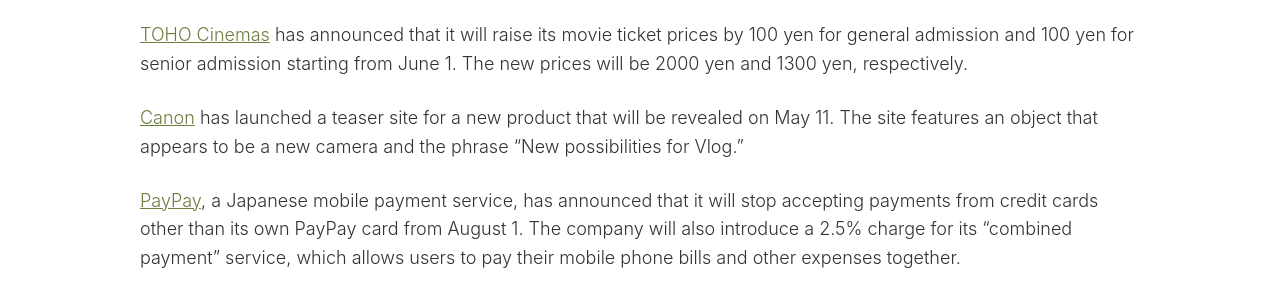
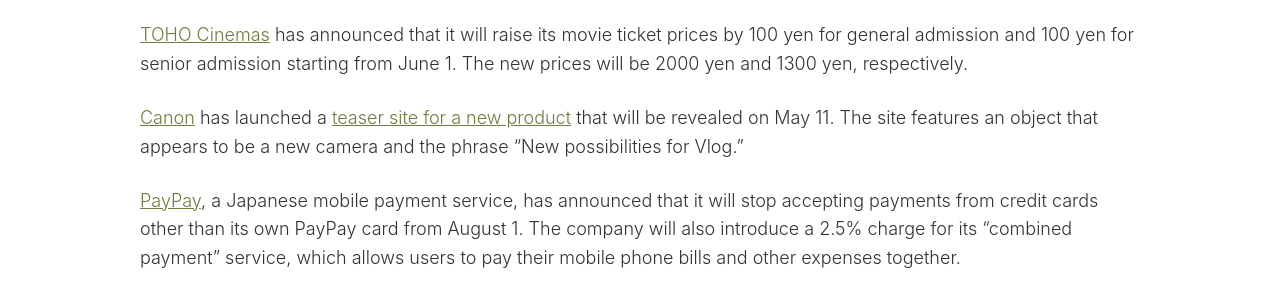
Before and after one commit to tagawa/TotemoTech, a Jekyll site: the page built from docs/_posts/2023-05-02-news.md, in a window 1280 px wide. Shown: the part 704-1004 px from the top of the page. Built offline with Jekyll 4.4.1, drawn with Linux system fonts in a browser that asks for light colours; comment, search, counter and statistics services are not loaded; part of the change alters nothing that is shown.

```diff
--- a/docs/_posts/2023-05-02-news.md
+++ b/docs/_posts/2023-05-02-news.md
@@ -19,7 +19,7 @@ Hello and welcome to today's news from TotemoTech on May 2, 2023.
 
 [TOHO Cinemas](/companies/toho-cinemas) has announced that it will raise its movie ticket prices by 100 yen for general admission and 100 yen for senior admission starting from June 1. The new prices will be 2000 yen and 1300 yen, respectively.
 
-[Canon](/companies/canon) has launched a teaser site for a new product that will be revealed on May 11. The site features an object that appears to be a new camera and the phrase "New possibilities for Vlog."
+[Canon](/companies/canon) has launched a [teaser site for a new product](https://canon.jp/personal/product/new-202305) that will be revealed on May 11. The site features an object that appears to be a new camera and the phrase "New possibilities for Vlog."
 
 [PayPay](/companies/paypay), a Japanese mobile payment service, has announced that it will stop accepting payments from credit cards other than its own PayPay card from August 1. The company will also introduce a 2.5% charge for its "combined payment" service, which allows users to pay their mobile phone bills and other expenses together.
 
```
